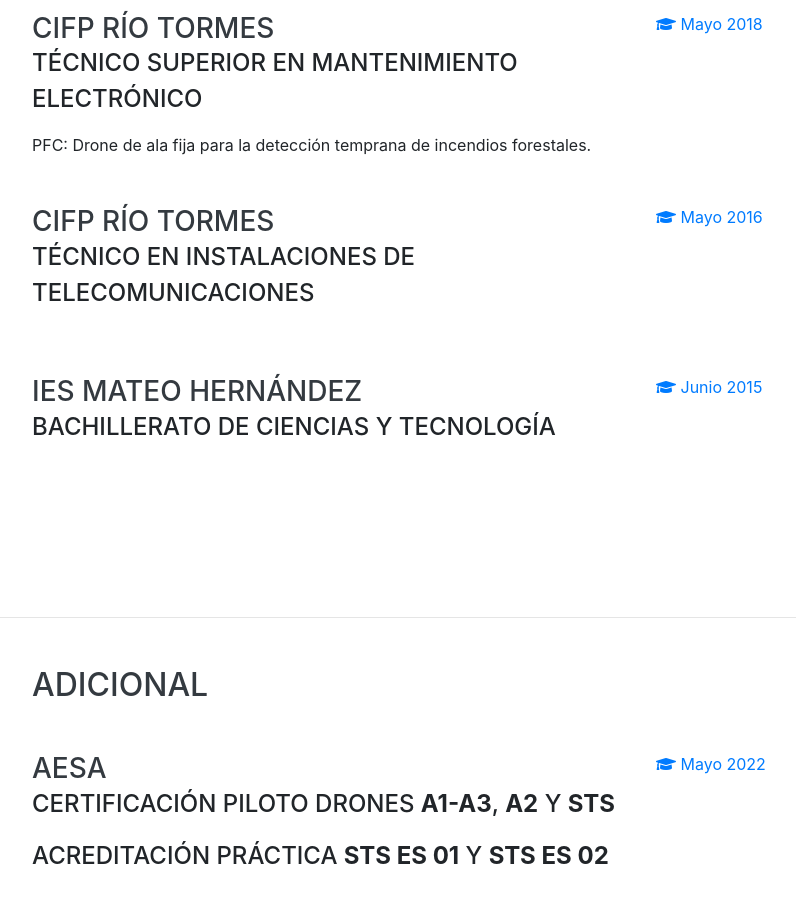
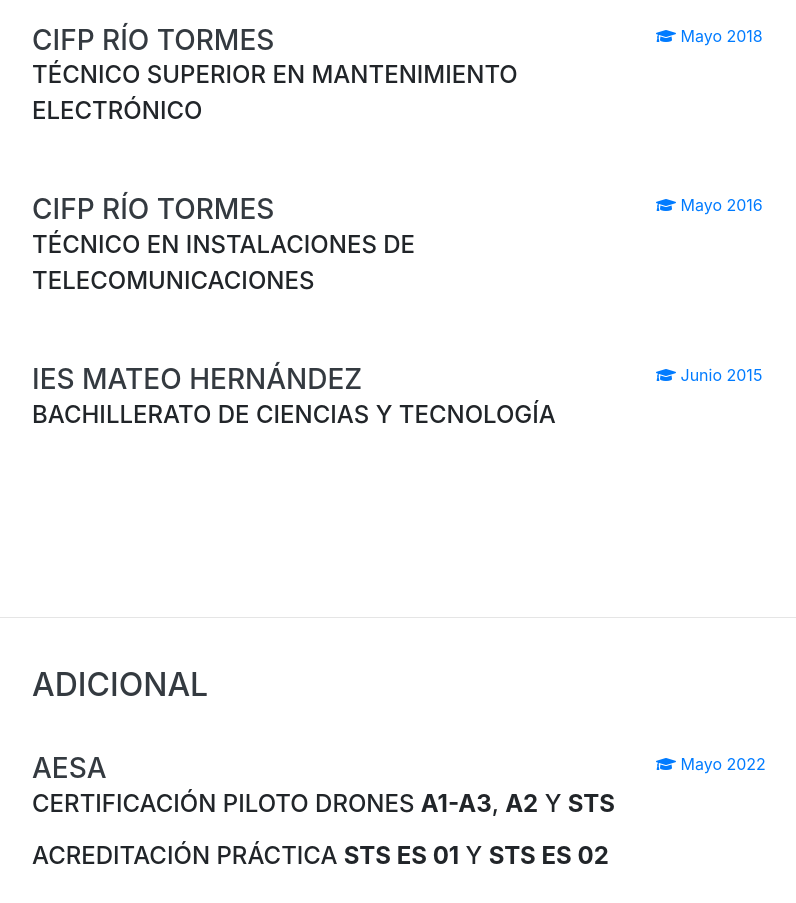
Before and after one commit to aarotronics/web, a website with bundled scripts: page index.html in a window 1280 px wide. Shown: the part 2600-3503 px from the top of the page, without its empty margins (288-1084 px from the left). Built offline with nearby package versions, Linux system fonts and the light colour scheme; a web font is replaced by a local one.

Commit message:
Updated index.html

```diff
--- a/index.html
+++ b/index.html
@@ -230,7 +230,6 @@
 					<div class="resume-content mr-auto">
 						<h3 class="mb-0">CIFP Río Tormes</h3>
 						<div class="subheading mb-3">Técnico Superior en Mantenimiento Electrónico</div>
-						<div>PFC: Drone de ala fija para la detección temprana de incendios forestales<!-- (<a href="./files/UAV De Ala Fija Para La Detección Temprana De Incendios Forestales.pdf" target="_blank">PDF</a>)-->.</div>
 					</div>
 					<div class="resume-date text-md-left">
 						<span class="text-primary"><i class="fa fa-graduation-cap" aria-hidden="true"></i> Mayo 2018</span>
```
